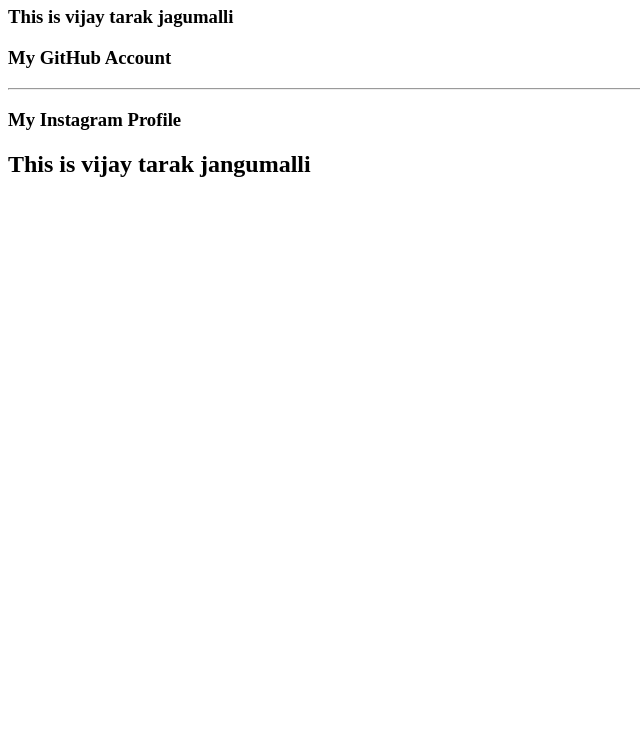
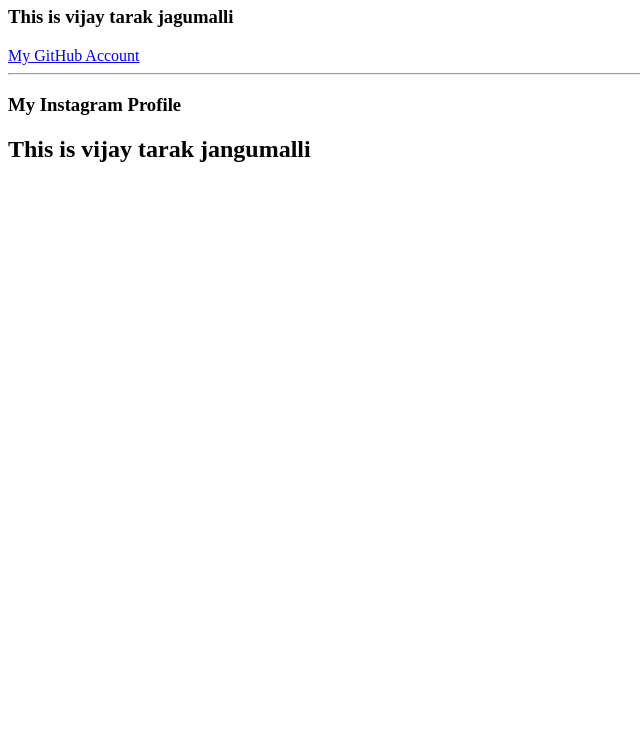
Before and after one commit to JANGUMALLIVIJAYTARAK/JANGUMALLIVIJAYTARAK.github.io, a plain HTML site: page index.html in a window 1280 px wide. Shown: the part 60-800 px from the top of the page, without its empty margins (0-640 px from the left). Drawn offline with Linux system fonts and the light colour scheme.

Commit message:
Third changes

```diff
--- a/index.html
+++ b/index.html
@@ -6,7 +6,7 @@
 	<body>
 		<h1>Resume-J.Vijay Tarak</h1>
 		<h3>This is vijay tarak jagumalli</h3>
-		<h3 href="https://github.com/JANGUMALLIVIJAYTARAK/JANGUMALLIVIJAYTARAK.github.io/blob/main/index.html">My GitHub Account</h3>
+		<a href="https://github.com/JANGUMALLIVIJAYTARAK/JANGUMALLIVIJAYTARAK.github.io/blob/main/index.html">My GitHub Account</a>
 		<hr>
 		<h3>My Instagram Profile</h3>
 		<h2>This is vijay tarak jangumalli </h2>
```
